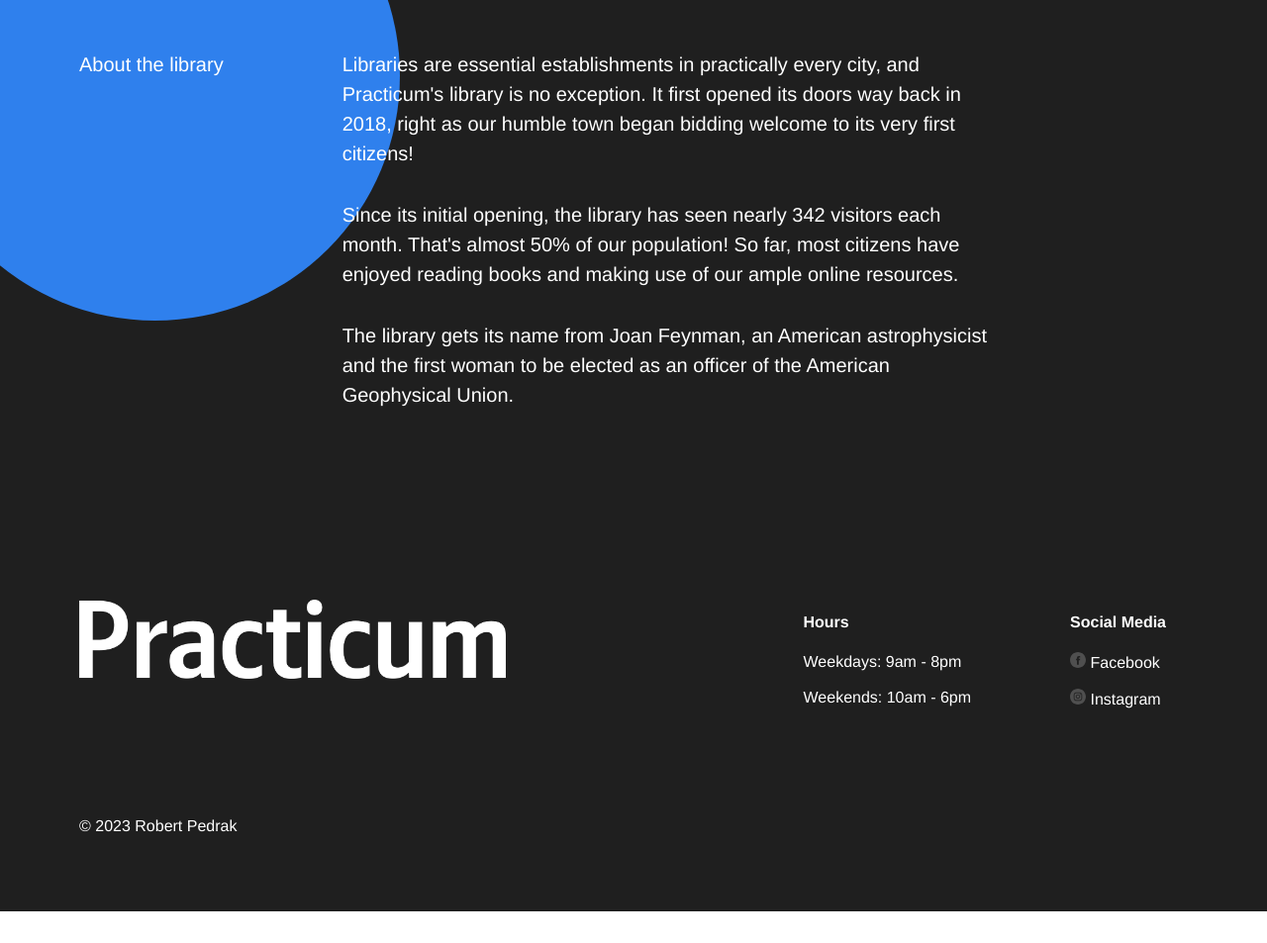
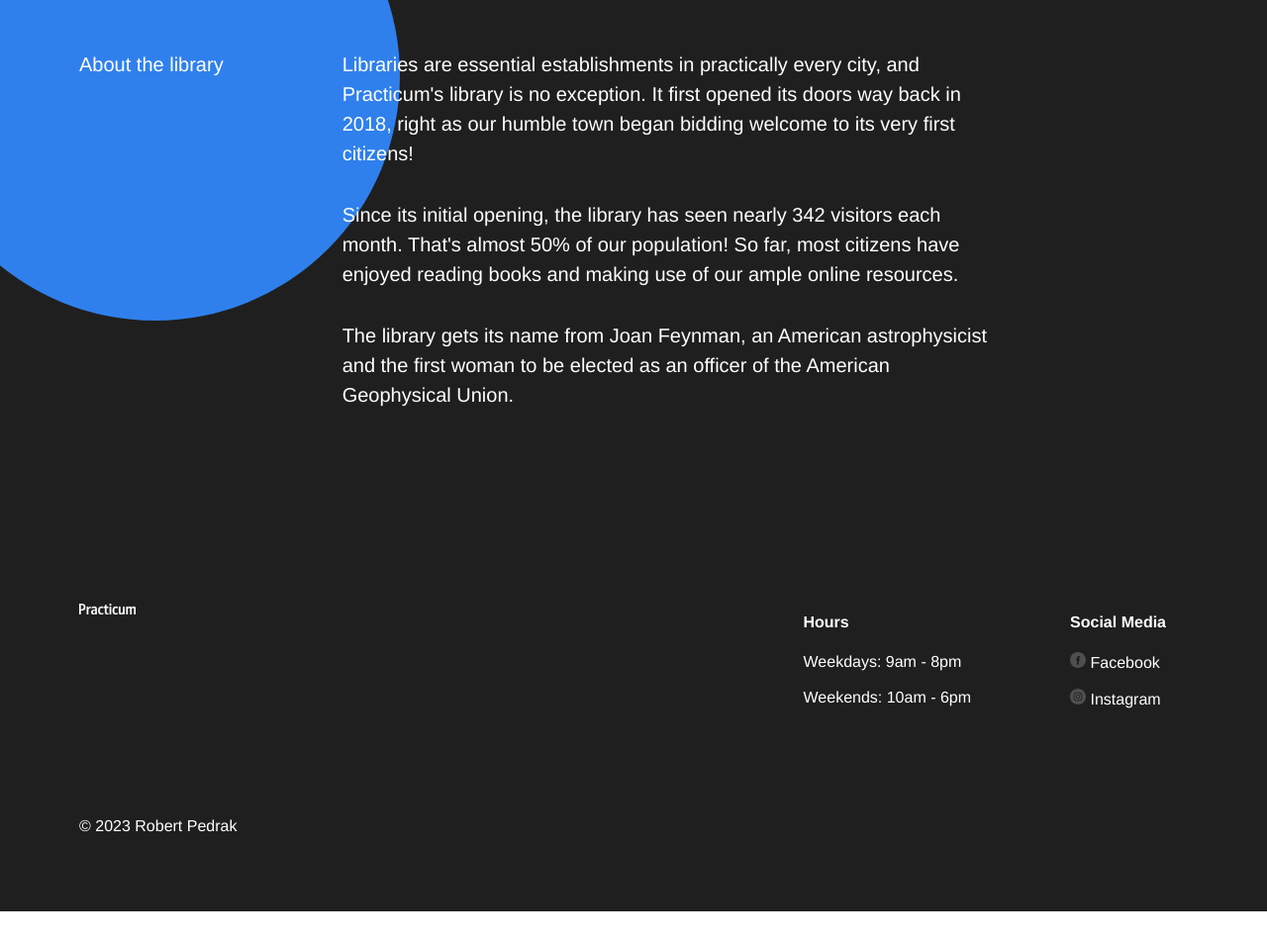
Before and after one commit to RobPedrak/se_project_library, a plain HTML site: page index.html in a window 1280 px wide. Shown: the part 3524-4477 px from the top of the page at 99% size. Drawn offline with Linux system fonts and the light colour scheme.

Commit message:
Footer Logo Dimensions Fix

```diff
--- a/styles/style.css
+++ b/styles/style.css
@@ -427,7 +427,7 @@ html[lang="en"] {
 
 .footer__logo {
   /* Practicum Logo instead of Triple Peaks, Dimensions acquired from Discord */
-  max-width: 544px;
+  max-width: 57px;
   max-height: 80px;
 }
 
```
